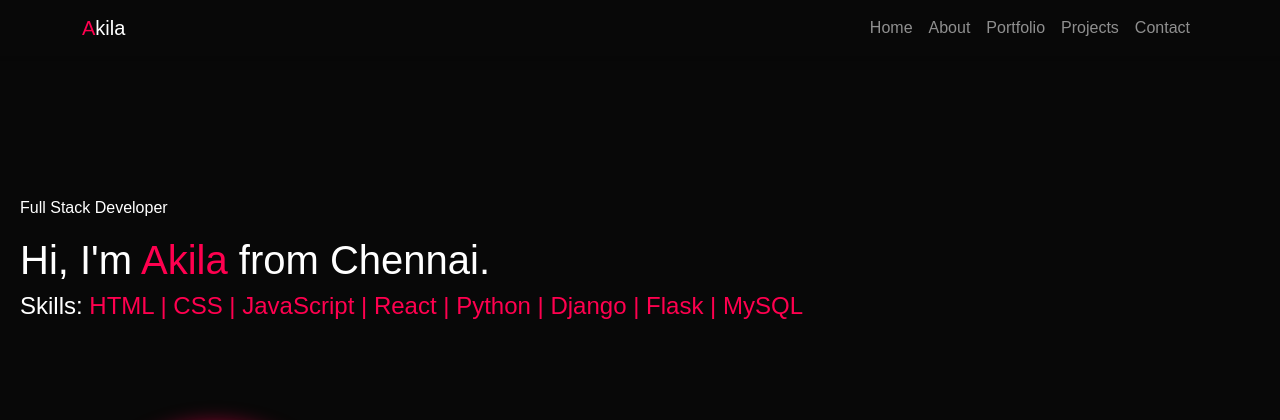
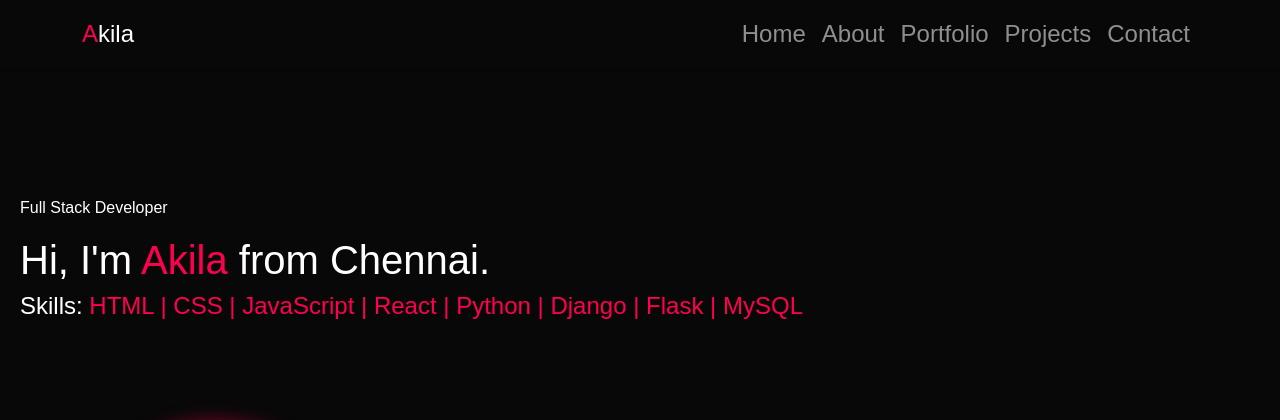
Before and after one commit to Akila27-18/Akila-Portfolio-new, a Django app: page / in a window 1280 px wide. Shown: the top 420 px of the page. Run offline with Django 5.2, Linux system fonts and the light colour scheme.

Commit message:
initial commit

```diff
--- a/portfolio_app/templates/portfolio_app/base.html
+++ b/portfolio_app/templates/portfolio_app/base.html
@@ -31,7 +31,7 @@
 <!-- Navbar -->
 <nav class="navbar navbar-expand-lg navbar-dark shadow-sm fixed-top" style="background-color:#080808;">
     <div class="container">
-        <a class="navbar-brand animate__animated animate__fadeInDown" href="{% url 'portfolio_app:index' %}">
+        <a class="navbar-brand animate__animated animate__fadeInDown" href="{% url 'portfolio_app:index' %}" style="font-size: x-large;">
             <span style="color: #ff004f;">A</span>kila
         </a>
         <button class="navbar-toggler" type="button" data-bs-toggle="collapse" data-bs-target="#navbarNav">
@@ -39,11 +39,11 @@
         </button>
         <div class="collapse navbar-collapse" id="navbarNav">
             <ul class="navbar-nav ms-auto animate__animated animate__fadeIn">
-                <li class="nav-item"><a class="nav-link" href="{% url 'portfolio_app:index' %}">Home</a></li>
-                <li class="nav-item"><a class="nav-link" href="#about">About</a></li>
-                <li class="nav-item"><a class="nav-link" href="#skills">Portfolio</a></li>
-                <li class="nav-item"><a class="nav-link" href="#projects">Projects</a></li>
-                <li class="nav-item"><a class="nav-link" href="#contact">Contact</a></li>
+                <li class="nav-item" style="font-size: x-large;"><a class="nav-link" href="{% url 'portfolio_app:index' %}">Home</a></li>
+                <li class="nav-item" style="font-size: x-large;"><a class="nav-link" href="#about">About</a></li>
+                <li class="nav-item" style="font-size: x-large;"><a class="nav-link" href="#skills">Portfolio</a></li>
+                <li class="nav-item" style="font-size: x-large;"><a class="nav-link" href="#projects">Projects</a></li>
+                <li class="nav-item" style="font-size: x-large;"><a class="nav-link" href="#contact">Contact</a></li>
             </ul>
         </div>
     </div>
--- a/portfolio_app/templates/portfolio_app/index.html
+++ b/portfolio_app/templates/portfolio_app/index.html
@@ -485,12 +485,7 @@ a { text-decoration: none; color: inherit; }
                   <li>Gained hands-on experience through real-world projects and collaborative coding sessions.</li>
                     <li>Built web apps using JS, Python, MySQL, integrated APIs, and designed dashboards.</li>
             </ul>
-                <div class="certificate-download">
-        <h3>Python Full Stack Development Certificate</h3>
-        <form action="{% url 'portfolio_app:download_certificate' %}" method="get">
-          <button type="submit" class="btn btn-danger">Download Certificate</button>
-        </form>
-      </div>
+
 
         </div>
 
--- a/portfolio_app/urls.py
+++ b/portfolio_app/urls.py
@@ -8,6 +8,4 @@ urlpatterns = [
     path('contact-submit/', views.contact_submit, name='contact_submit'),
     path('success/', views.success_page, name='success_page'),
     path('download-cv/', views.download_cv, name='download_cv'),
-    path('download_certificate/', views.download_certificate, name='download_certificate'),
-
 ]
--- a/portfolio_app/views.py
+++ b/portfolio_app/views.py
@@ -57,9 +57,12 @@ def contact_submit(request):
                 )
 
             except Exception as e:
-                print("Error sending email:", e)
-                messages.error(request, "There was an error sending your message. Please try again later.")
+                import traceback
+                print("Email error:", e)
+                print(traceback.format_exc())
+                messages.error(request, "Email failed. Check logs.")
                 return render(request, 'portfolio_app/index.html', {'form': form})
+
 
             # Redirect to success page
             return redirect(f'/success/?name={name}')
@@ -96,13 +99,3 @@ def download_cv(request):
         return FileResponse(open(file_path, 'rb'), as_attachment=True, filename='Akila_Resume.pdf')
     else:
         raise Http404("CV not found")
-
-from django.shortcuts import get_object_or_404
-from django.http import HttpResponse
-
-def download_certificate(request, cert_id):
-    certificate = get_object_or_404(Certificate, id=cert_id)
-    # Logic to return the certificate as a file
-    response = HttpResponse(certificate.file, content_type='application/pdf')
-    response['Content-Disposition'] = f'attachment; filename="{certificate.name}.pdf"'
-    return response
```
